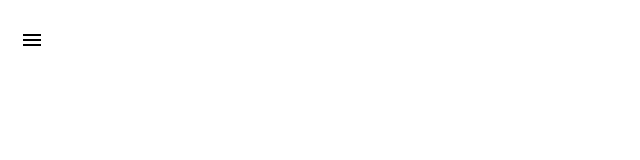
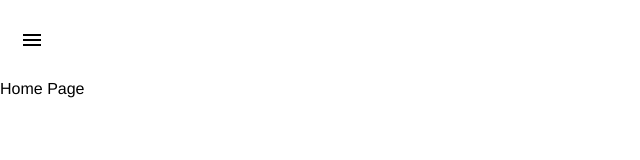
Before and after one commit to jaytula/PharmAli, a React (Create React App) app in the folder client/: page / in a window 1280 px wide. Shown: the top 160 px of the page, without its empty margins (0-640 px from the left). Built offline with nearby package versions, Linux system fonts and the light colour scheme.

Commit message:
Add all pages to App.jsx

```diff
--- a/client/src/components/App.jsx
+++ b/client/src/components/App.jsx
@@ -1,13 +1,49 @@
 import '../styles/App.css';
 import Navbar from './Navbar';
+import Home from './Home';
+import LoginSignup from './LoginSignup';
+import Search from './Search';
+import DrugList from './DrugList';
+import PharmLocator from './PharmLocator';
+import BlogPosts from './BlogPosts';
+import MyBlogs from './MyBlogs';
+import MyJournal from './MyJournal';
+
 import { useState } from 'react'
 
 function App() {
+  // The different pages user could visit
+  const HOME = "HOME";
+  const LOGIN_SIGNUP = "LOGIN_SIGNUP";
+  const SEARCH = "SEARCH";
+  const DRUG_LIST = "DRUG_LIST";
+  const PHARM_LOCATOR = "PHARM_LOCATOR";
+  const BLOG_POSTS = "BLOG_POSTS";
+  const MY_BLOGS = "MY_BLOGS";
+  const MY_JOURNAL = "MY_JOURNAL";
+
   const [menu, setMenu] = useState(false);
+  const [page, setPage] = useState(HOME);
 
   return (
     <div className="App">
-      <Navbar menu={menu} setMenu={setMenu}/>
+      <Navbar menu={menu} setMenu={setMenu} setPage={setPage}/>
+      {page === HOME &&
+        (<Home />)}
+      {page === LOGIN_SIGNUP &&
+        (<LoginSignup />)}
+      {page === SEARCH &&
+        (<Search />)}
+      {page === DRUG_LIST &&
+        (<DrugList />)}
+      {page === PHARM_LOCATOR &&
+        (<PharmLocator />)}
+      {page === BLOG_POSTS &&
+        (<BlogPosts />)}
+      {page === MY_BLOGS &&
+        (<MyBlogs />)}
+      {page === MY_JOURNAL &&
+        (<MyJournal />)}
     </div>
   );
 }
--- /dev/null
+++ b/client/src/components/BlogPosts/index.js
@@ -0,0 +1,11 @@
+import React from 'react'
+
+const BlogPosts = () => {
+  return (
+    <div>
+      BlogPosts Page
+    </div>
+  )
+}
+
+export default BlogPosts
--- /dev/null
+++ b/client/src/components/DrugList/index.js
@@ -0,0 +1,11 @@
+import React from 'react'
+
+const DrugList = () => {
+  return (
+    <div>
+      DrugList Page
+    </div>
+  )
+}
+
+export default DrugList
--- /dev/null
+++ b/client/src/components/Home/index.js
@@ -0,0 +1,11 @@
+import React from 'react'
+
+const Home = () => {
+  return (
+    <div>
+      Home Page
+    </div>
+  )
+}
+
+export default Home
--- /dev/null
+++ b/client/src/components/LoginSignup/index.js
@@ -0,0 +1,11 @@
+import React from 'react'
+
+const LoginSignup = () => {
+  return (
+    <div>
+      LoginSignup Page
+    </div>
+  )
+}
+
+export default LoginSignup
--- /dev/null
+++ b/client/src/components/MyBlogs/index.js
@@ -0,0 +1,11 @@
+import React from 'react'
+
+const MyBlogs = () => {
+  return (
+    <div>
+      MyBlogs Page
+    </div>
+  )
+}
+
+export default MyBlogs
--- /dev/null
+++ b/client/src/components/MyJournal/index.js
@@ -0,0 +1,11 @@
+import React from 'react'
+
+const MyJournal = () => {
+  return (
+    <div>
+      MyJournal Page
+    </div>
+  )
+}
+
+export default MyJournal
--- /dev/null
+++ b/client/src/components/PharmLocator/index.js
@@ -0,0 +1,11 @@
+import React from 'react'
+
+const PharmaLocator = () => {
+  return (
+    <div>
+      PharmaLocator Page
+    </div>
+  )
+}
+
+export default PharmaLocator
--- /dev/null
+++ b/client/src/components/Search/index.js
@@ -0,0 +1,11 @@
+import React from 'react'
+
+const Search = () => {
+  return (
+    <div>
+      Search Page
+    </div>
+  )
+}
+
+export default Search
```
